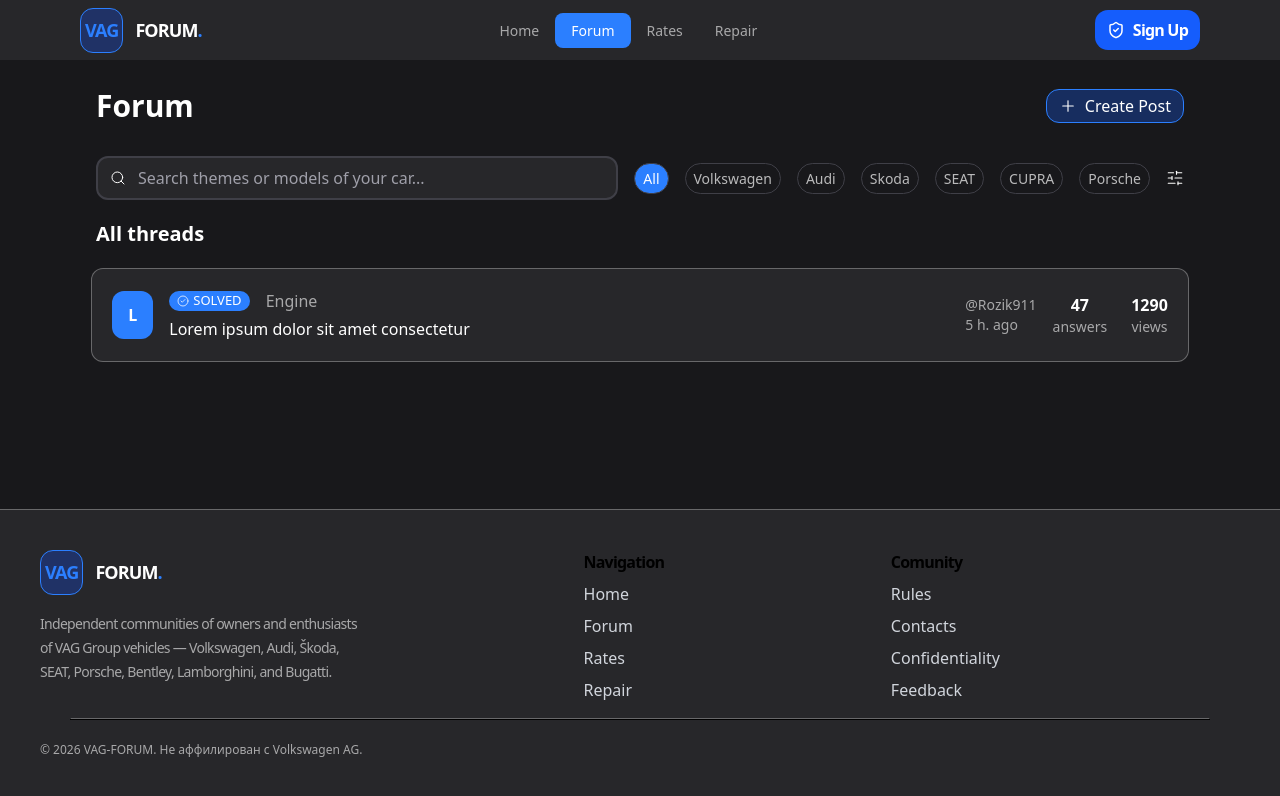
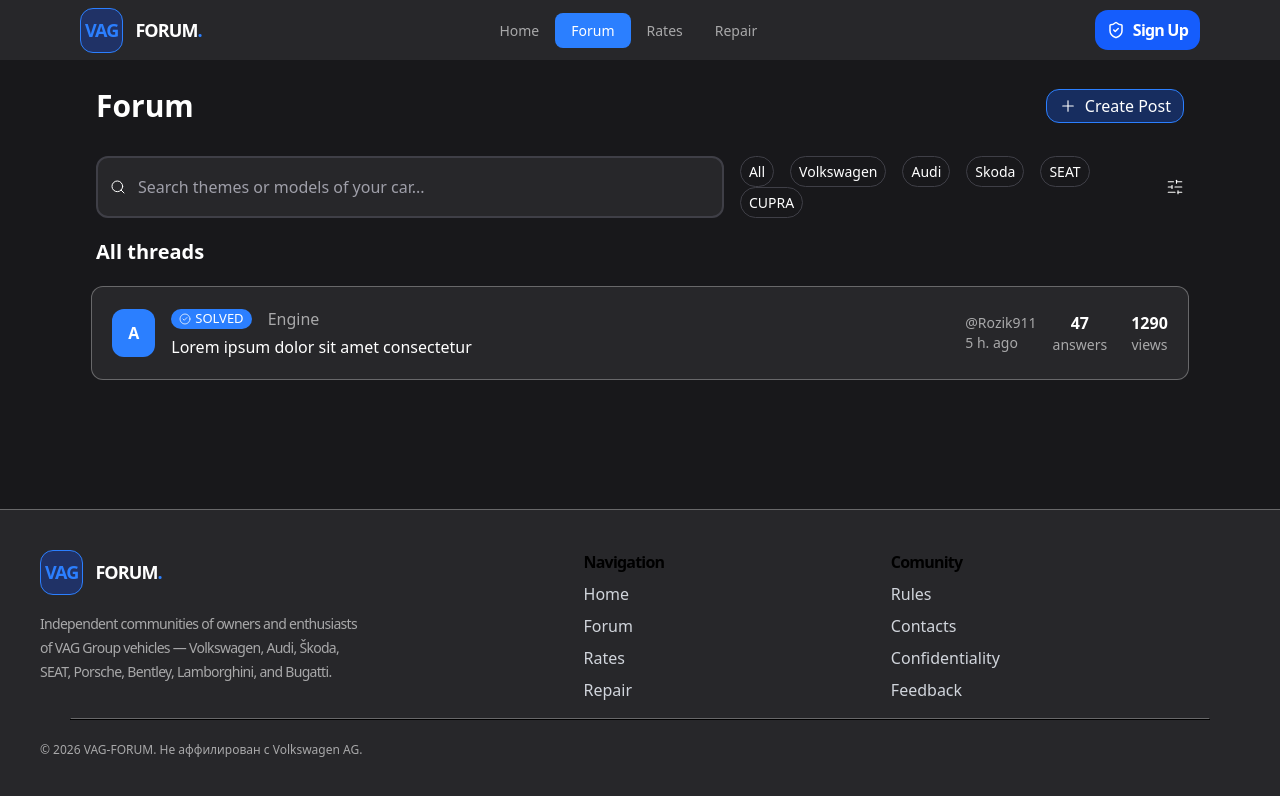
Before and after one commit to fukashigiNo/vag-forum, a Next.js app: page /forum in a window 1280 px wide. Shown: the top 796 px of the page. Built offline with nearby package versions, Linux system fonts and the light colour scheme.

Commit message:
M: Added new components and doing filtration

```diff
--- a/src/widgets/forum/forum-hero/ForumHero.tsx
+++ b/src/widgets/forum/forum-hero/ForumHero.tsx
@@ -5,6 +5,7 @@ import { Search, SlidersHorizontal } from "lucide-react"
 import { ForumCard } from "@/entities/forum/forum-card/ui"
 import type { IForumPost } from "@/entities/forum/forum-card/types"
 import { ForumSettingsModal } from "@/entities/forum/forum-settings/ui"
+import { HorizontalList } from "@/shared/ui/horizontal-list"
 
 interface IForumHeroProps {
     posts: IForumPost[]
@@ -35,9 +36,20 @@ const mockData = [
     }
 ]
 
+const mockDataa = ["All", "Volkswagen", "Audi", "Skoda", "SEAT", "CUPRA"]
+
 export default function ForumHero({ posts }: IForumHeroProps) {
     const [activeCar, setActiveCar] = useState("All")
     const [active, setActive] = useState(false)
+    const [searchQuery, setSearchQuery] = useState("")
+    const normalizedQuery = searchQuery.trim().toLocaleLowerCase()
+    const filteredPosts = normalizedQuery
+        ? posts.filter((post) =>
+            [post.title, post.brand, post.model, post.body]
+                .some((value) => value?.toLocaleLowerCase().includes(normalizedQuery))
+        )
+        : posts
+    let index = 0
     return (
         <div className="mt-6">
             <div className="flex mb-5 px-4">
@@ -52,14 +64,24 @@ export default function ForumHero({ posts }: IForumHeroProps) {
                     />
                     <input
                         type="text"
+                        value={searchQuery}
+                        onChange={(event) => setSearchQuery(event.target.value)}
                         placeholder="Search themes or models of your car..."
                         className="w-full bg-transparent pl-8 text-white outline-none placeholder:text-zinc-400"
                     />
                 </label>
 
                 <div className="flex items-center">
-                    {mockData.map((item) => (
-                        <button
+                        <HorizontalList
+                            key={index++}
+                            list={mockDataa}
+                            itemClassName={`ml-4 rounded-full text-white border border-zinc-700 px-2 py-1 text-[14px] cursor-pointer
+                                    focus-visible:outline-none focus-visible:ring-2 focus-visible:ring-blue-400`}
+                            activeFilter=""
+                            handlePress={() => {}}
+                        />
+
+                        {/* <button
                              key={item.id}
                              onClick={() => setActiveCar(item.car)}
                              aria-pressed={activeCar === item.car}
@@ -71,8 +93,8 @@ export default function ForumHero({ posts }: IForumHeroProps) {
                              }`}
                          >
                              {item.car}
-                        </button>
-                    ))}
+                         </button> */}
+
                         <button
                             className="ml-4 cursor-pointer"
                             onClick={() => {setActive(prevState => !prevState )}}
@@ -88,10 +110,10 @@ export default function ForumHero({ posts }: IForumHeroProps) {
                     All threads
                 </span>
                 <div>
-                    {posts.map((post) => (
+                    {filteredPosts.length > 0 ? filteredPosts.map((post) => (
                         <ForumCard
                             key={post.id}
-                            letter={post.title.charAt(0).toUpperCase()}
+                            letter={post.letter}
                             solved={post.solved}
                             enterprise={post.enterprise}
                             title={post.title}
@@ -102,7 +124,9 @@ export default function ForumHero({ posts }: IForumHeroProps) {
                             vehicle={post.vehicle}
                             description={post.description}
                         />
-                    ))}
+                    )) : (
+                        <p className="px-4 py-6 text-zinc-400">No matching threads found.</p>
+                    )}
                 </div>
         </div>
     )
```
Lines whose indentation alone changed are shown as unchanged.
